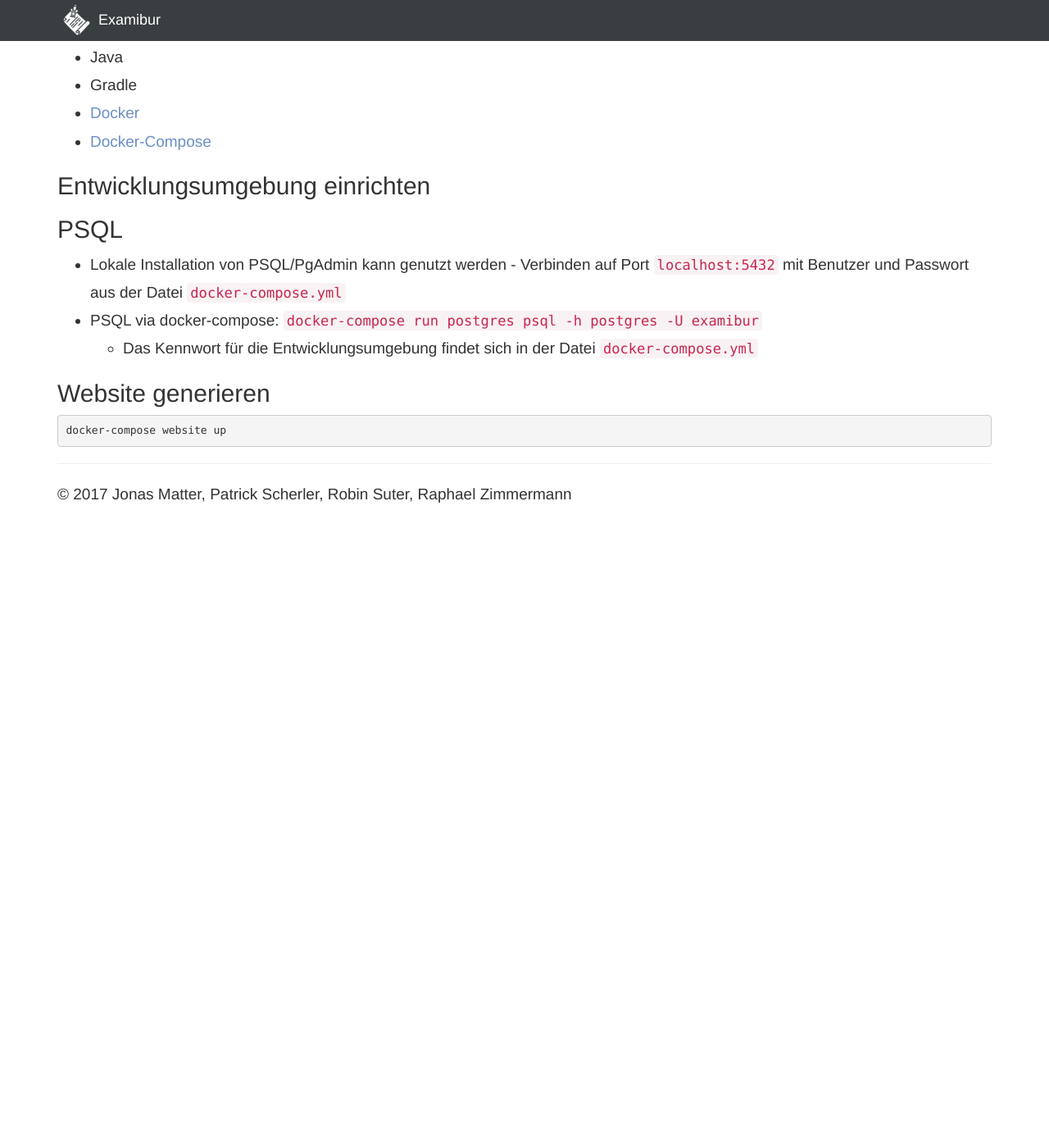
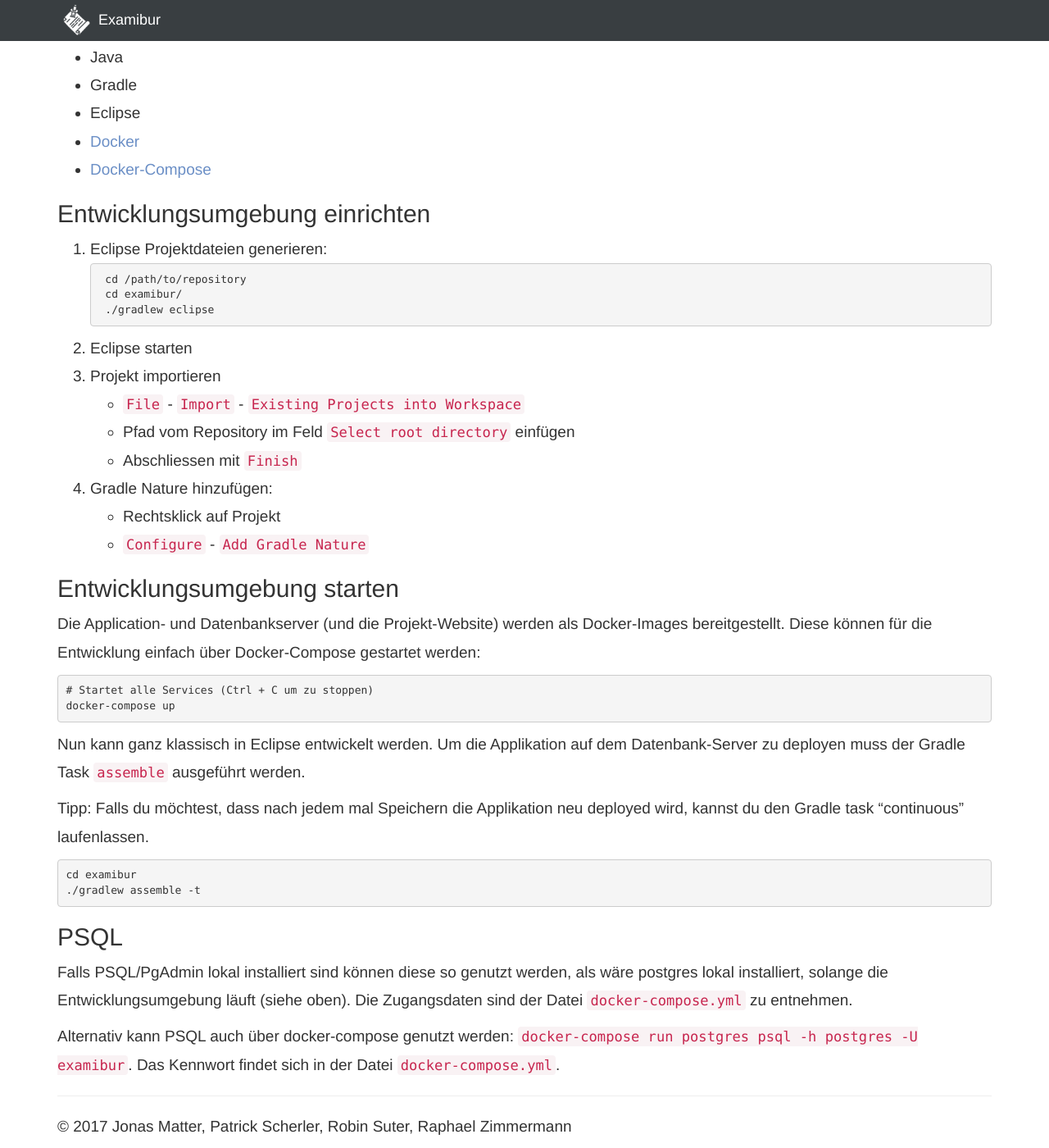
Before and after one commit to Examibur/examibur, a Jekyll site: the page built from docs/infrastruktur.md, in a window 1280 px wide and 1400 px high, scrolled down 327 px. Shown: the whole window at 82% size. Built offline with Jekyll 4.4.1, drawn with Linux system fonts in a browser that asks for light colours; nearby versions of some CDN libraries; our own code applies the rules of GitHub Pages for plain Markdown files; Markdown is read by kramdown in place of the engine named in the settings; before the commit the page ends 957 px from its top, so only the background shows below that.

Commit message:
Add basic development instructions

````diff
--- a/docs/infrastruktur.md
+++ b/docs/infrastruktur.md
@@ -4,21 +4,47 @@
 
 * Java
 * Gradle
+* Eclipse
 * [Docker](https://docs.docker.com/)
 * [Docker-Compose](https://docs.docker.com/compose/)
 
 ## Entwicklungsumgebung einrichten
 
+1. Eclipse Projektdateien generieren:
+    ```bash
+    cd /path/to/repository
+    cd examibur/
+    ./gradlew eclipse
+    ```
+2. Eclipse starten
+3. Projekt importieren
+    * `File` - `Import` - `Existing Projects into Workspace`
+    * Pfad vom Repository im Feld `Select root directory` einfügen
+    * Abschliessen mit `Finish`
+4. Gradle Nature hinzufügen:
+    * Rechtsklick auf Projekt
+    * `Configure` - `Add Gradle Nature`
 
+## Entwicklungsumgebung starten
+
+Die Application- und Datenbankserver (und die Projekt-Website) werden als Docker-Images bereitgestellt. Diese können für die Entwicklung einfach über Docker-Compose gestartet werden:
+
+```bash
+# Startet alle Services (Ctrl + C um zu stoppen)
+docker-compose up
+```
+
+Nun kann ganz klassisch in Eclipse entwickelt werden. Um die Applikation auf dem Datenbank-Server zu deployen muss der Gradle Task `assemble` ausgeführt werden.
+
+Tipp: Falls du möchtest, dass nach jedem mal Speichern die Applikation neu deployed wird, kannst du den Gradle task "continuous" laufenlassen.
+
+```bash
+cd examibur
+./gradlew assemble -t
+```
 
 ## PSQL
 
-* Lokale Installation von PSQL/PgAdmin kann genutzt werden - Verbinden auf Port `localhost:5432` mit Benutzer und Passwort aus der Datei `docker-compose.yml`
-* PSQL via docker-compose: `docker-compose run postgres psql -h postgres -U examibur`
-  * Das Kennwort für die Entwicklungsumgebung findet sich in der Datei `docker-compose.yml`
+Falls PSQL/PgAdmin lokal installiert sind können diese so genutzt werden, als wäre postgres lokal installiert, solange die Entwicklungsumgebung läuft (siehe oben). Die Zugangsdaten sind der Datei `docker-compose.yml` zu entnehmen.
 
-## Website generieren
-
-```bash
-docker-compose website up
-```
+Alternativ kann PSQL auch über docker-compose genutzt werden: `docker-compose run postgres psql -h postgres -U examibur`. Das Kennwort findet sich in der Datei `docker-compose.yml`.
````
